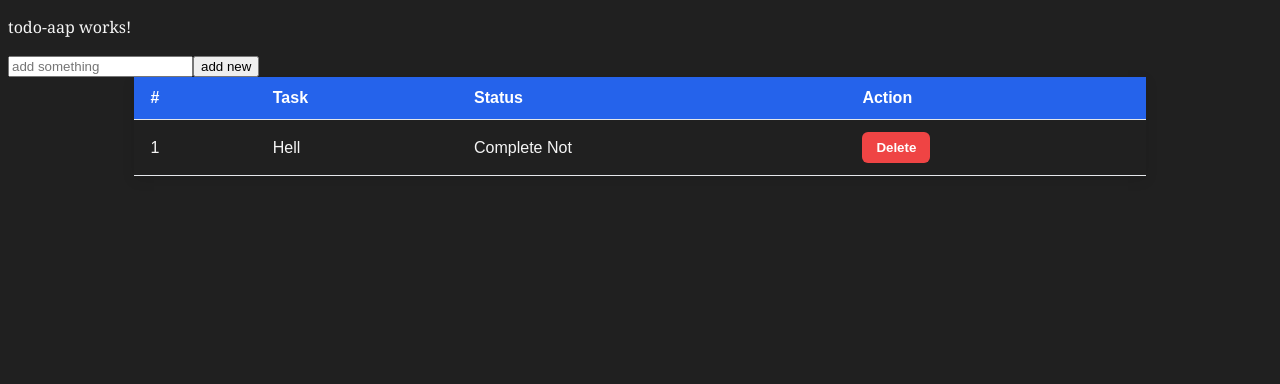
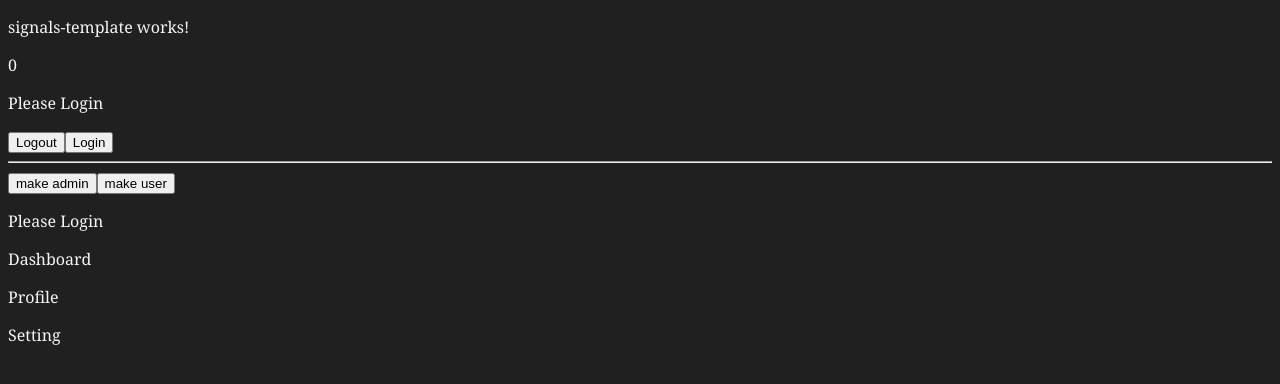
Before and after one commit to iuzaifa/angular.learn.dev, an Angular app: page / in a window 1280 px wide. Shown: the top 384 px of the page. Built offline with nearby package versions, Linux system fonts and the light colour scheme.

Commit message:
Signals  Template

```diff
--- a/src/app/app.html
+++ b/src/app/app.html
@@ -21,4 +21,5 @@
   <!-- <app-angular-pipes/> -->
 <!-- <app-signal-de/> -->
 <!-- <app-two-way-binding/> -->
-<app-todo-aap/>
+<!-- <app-todo-aap/> -->
+ <app-signals-template/>
--- a/src/app/app.ts
+++ b/src/app/app.ts
@@ -7,6 +7,7 @@ import { AngularPipes } from "./angular-pipes/angular-pipes";
 import { SignalDe } from "./signal-de/signal-de";
 import { TwoWayBinding } from './two-way-binding/two-way-binding';
 import { TodoAap } from "./todo-aap/todo-aap";
+import { SignalsTemplate } from "./signals-template/signals-template";
 // import { AngularSignals } from "./angular-signals/angular-signals";
 // import { EventBinding } from './event-binding/event-binding';
 // import { FunctionCallOnButtonClick } from './function-call-on-button-click/function-call-on-button-click';
@@ -32,8 +33,8 @@ import { TodoAap } from "./todo-aap/todo-aap";
   // imports: [RouterOutlet, DataTypes, EventsDemo CounterApp, GetSetValue, AngularStyling, IfElseFlowHideShowToggle, ElseIfFlow],
   // imports: [RouterOutlet, DataTypes, EventsDemo CounterApp, GetSetValue, AngularStyling, IfElseFlowHideShowToggle ,ElseIfFlow],
   // imports: [RouterOutlet, SwitchCase, AngularPipes ,AngularLoops, AngularLoopContextualVars, AngularSignals, SignalDatatypes,AngularComputedSignals, AngularEffect],
-  // imports: [RouterOutlet,TwoWayBinding],
-  imports: [RouterOutlet, TodoAap],
+  // imports: [RouterOutlet,TwoWayBinding,TodoAap],
+  imports: [RouterOutlet, SignalsTemplate],
   templateUrl: './app.html',
   styleUrl: './app.css'
 })
--- /dev/null
+++ b/src/app/signals-template/signals-template.html
@@ -0,0 +1,31 @@
+<p>signals-template works!</p>
+
+<p>{{count()}}</p>
+
+@if (isSignup()) {
+    <p>User Wellcome Angular !! </p>
+}@else {
+    <p> Please Login  </p>
+}
+
+<button (click)="isSignup.set(false)">Logout</button>
+<button (click)="isSignup.set(true)">Login</button>
+
+
+<hr>
+
+
+<button (click)="makeAdmin()">make admin</button>
+<button (click)="makeUaer()">make user</button>
+
+
+@if (role() === 'admin') {
+    <p>User Wellcome Angular !! </p>
+}@else {
+    <p> Please Login  </p>
+}
+
+
+@for (item of features(); track $index) {
+    <p>{{item}}</p>
+}
--- /dev/null
+++ b/src/app/signals-template/signals-template.ts
@@ -0,0 +1,45 @@
+import { Component, signal } from '@angular/core';
+
+@Component({
+  selector: 'app-signals-template',
+  imports: [],
+  templateUrl: './signals-template.html',
+  styleUrl: './signals-template.css',
+})
+export class SignalsTemplate {
+
+  count = signal<number>(0);
+  isSignup = signal<boolean>(false);
+
+
+  role = signal<'admin' | 'user'>('user');
+  features = signal<String[]>([
+    "Dashboard",
+    "Profile",
+    "Setting",
+  ])
+
+  makeAdmin() {
+    this.role.set('admin');
+    this.features.set([
+      "Dashboard",
+      "Profile",
+      "Setting",
+      "Admin Panel",
+      "User Management"
+    ])
+  }
+
+  makeUaer() {
+    this.role.set('user');
+    this.features.set([
+      "Dashboard",
+      "Profile",
+      "Setting",
+    ])
+  }
+
+
+
+
+}
```
Also changed, not shown: src/app/signals-template/signals-template.css (added), 1 other file (tests, documents, lock files or other folders).
